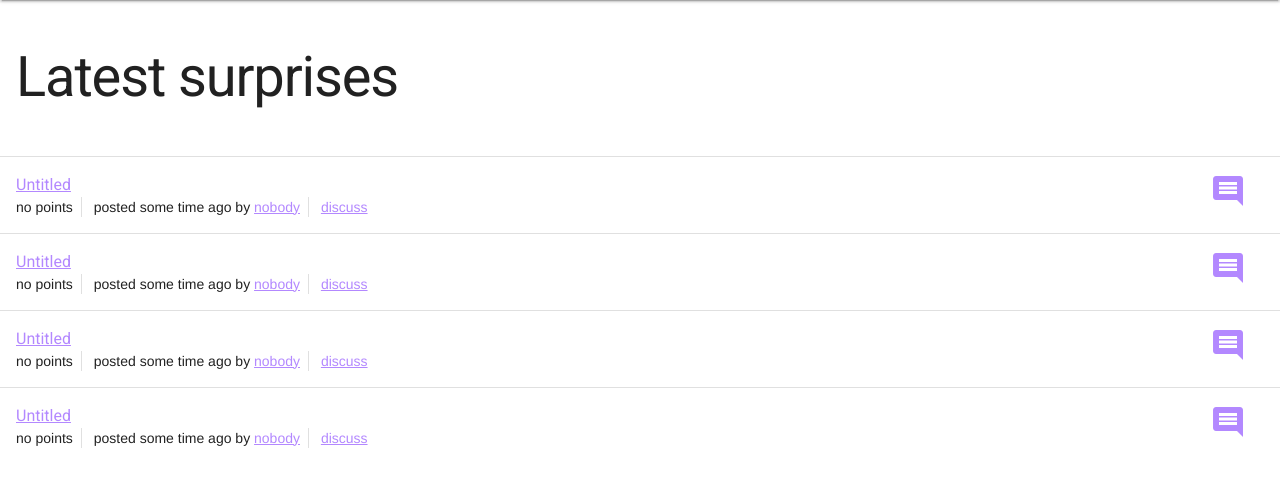
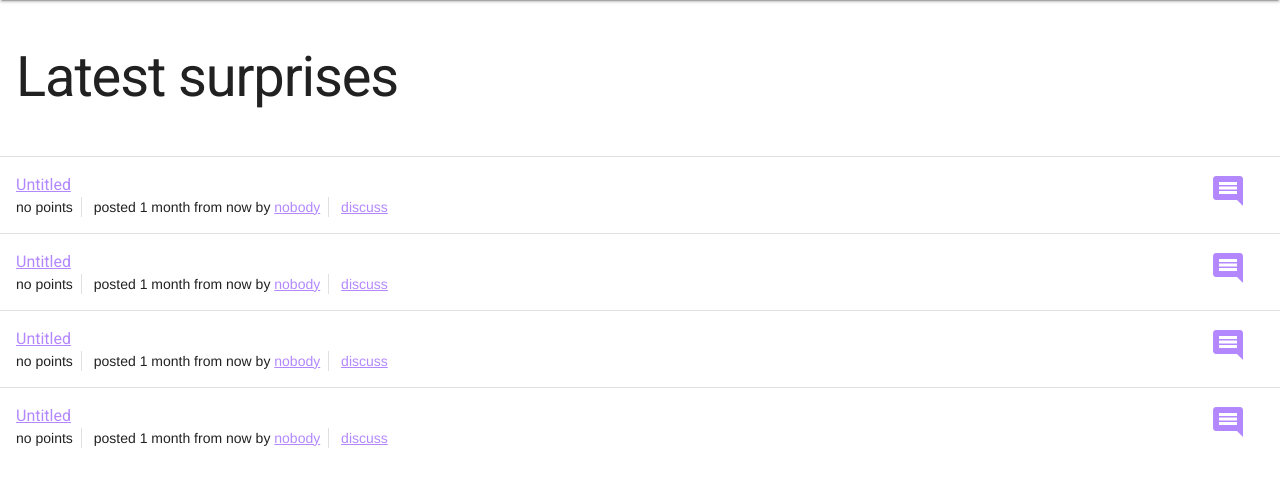
Before and after one commit to mirigata/mirigata, a Django app: page / in a window 1280 px wide. Shown: the part 64-551 px from the top of the page. Run offline with Django 3.2, Linux system fonts and the light colour scheme; data comes from the database, SQL or seed files in the repository.

Commit message:
Added created and last modified dates

```diff
--- a/mirigata/mirigata/settings.py
+++ b/mirigata/mirigata/settings.py
@@ -40,6 +40,7 @@ INSTALLED_APPS = (
     'django.contrib.sessions',
     'django.contrib.messages',
     'django.contrib.staticfiles',
+    'django.contrib.humanize',
 
     'crispy_forms',
 
--- a/mirigata/surprise/models.py
+++ b/mirigata/surprise/models.py
@@ -17,6 +17,9 @@ class Surprise(models.Model):
     id = ShortUUIDField(primary_key=True, auto=True)
     link = models.URLField(max_length=500)
     description = models.TextField(max_length=1000)
+
+    created = models.DateTimeField(auto_now_add=True)
+    last_modified = models.DateTimeField(auto_now=True)
 
     title = models.TextField(max_length=500, null=True, blank=True)
     author_name = models.TextField(max_length=500, null=True, blank=True)
--- a/mirigata/website/templates/surprise/includes/surprise-detail.html
+++ b/mirigata/website/templates/surprise/includes/surprise-detail.html
@@ -1,3 +1,4 @@
+{% load humanize %}
 <article class="surprise surprise-detail">
 	<header>
 		<h1 class="surprise__title"><a href="{{ surprise.link }}">{{ surprise.title|default:"Untitled" }}</a></h1>
@@ -10,7 +11,7 @@
 {#	</div>#}
 
 	<div class="surprise__meta">
-		<span class="surprise__posted">posted some time ago</span>
+		<span class="surprise__posted">posted {{ surprise.created|naturaltime }}</span>
     <span class="surprise__author">by <a href="#" data-feature="author profile">{{ surprise.creator.username|default:"nobody" }}</a></span>
 	</div>
 
--- a/mirigata/website/templates/surprise/includes/surprise-headline.html
+++ b/mirigata/website/templates/surprise/includes/surprise-headline.html
@@ -1,9 +1,10 @@
+{% load humanize %}
 <article class="surprise surprise-headline">
     <header>
         <h1 class="surprise__title"><a href="{{ surprise.link }}">{{ surprise.title|default:"Untitled" }}</a></h1>
         <div class="surprise__meta">
             <span class="surprise__points">no points</span>
-            <span class="surprise__posted">posted some time ago</span>
+            <span class="surprise__posted">posted {{ surprise.created|naturaltime }}</span>
             <span class="surprise__author">by <a href="#" data-feature="author profile">{{ surprise.creator.username|default:"nobody" }}</a></span>
             <span class="surprise__discuss"><a href="{{ surprise.get_absolute_url }}">discuss</a></span>
         </div>
--- a/mirigata/website/views.py
+++ b/mirigata/website/views.py
@@ -14,7 +14,7 @@ class HomepageView(generic.TemplateView):
     def get_context_data(self, **kwargs):
         ctx = super().get_context_data(**kwargs)
 
-        ctx['surprises'] = models.Surprise.objects.exclude(link_exists=False).order_by('-metadata_retrieved')
+        ctx['surprises'] = models.Surprise.objects.exclude(link_exists=False).order_by('-created')
 
         return ctx
 
```
Also changed, not shown: mirigata/surprise/migrations/0009_auto_20151026_1832.py (added).
